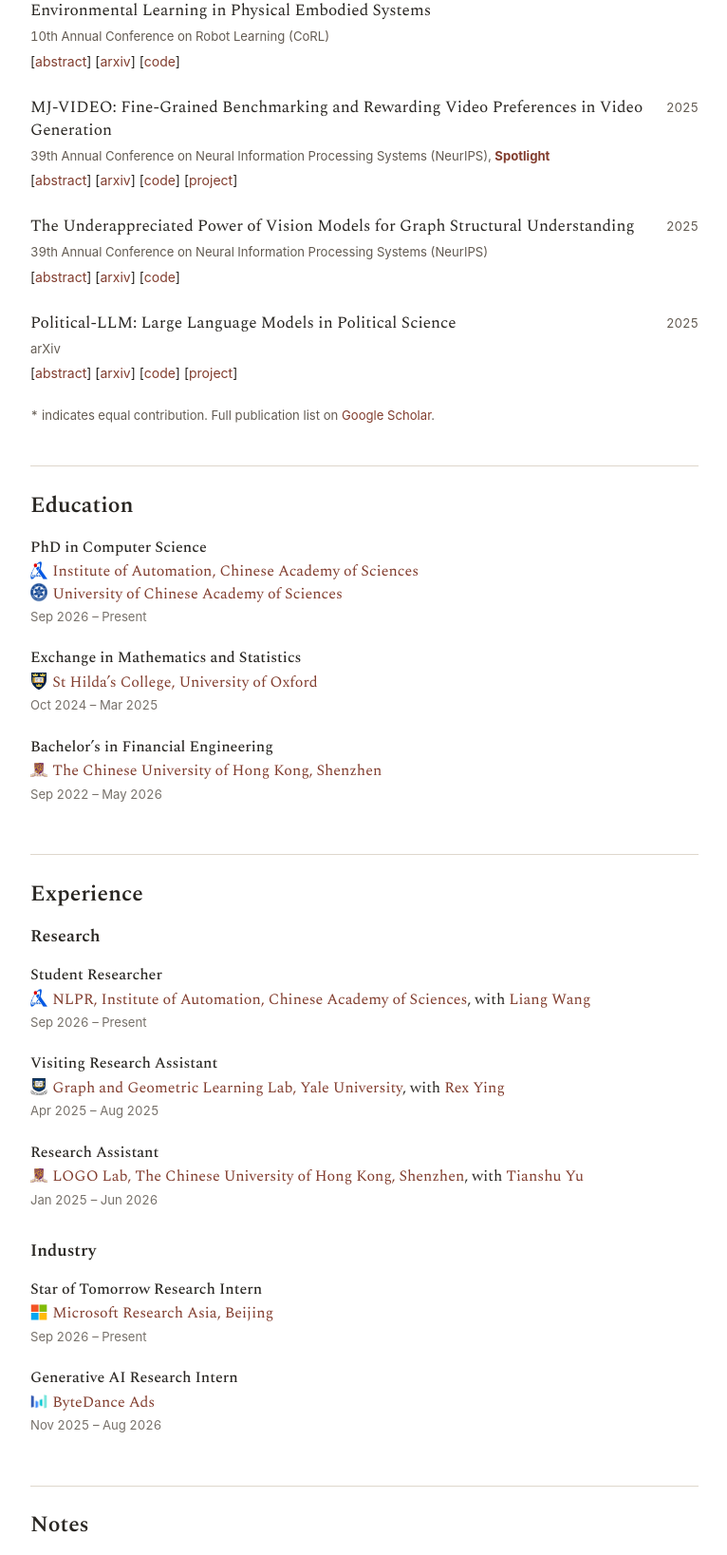
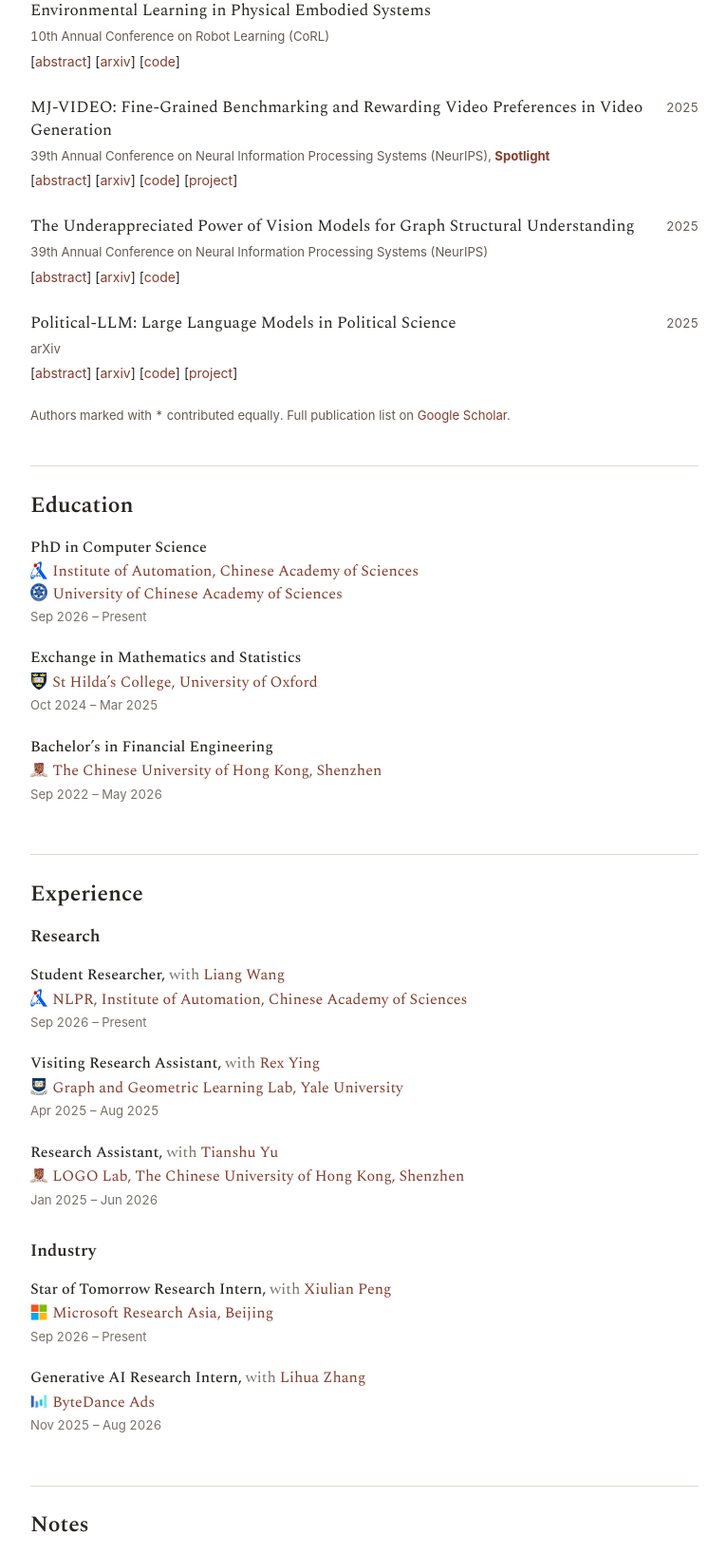
Before and after one commit to greatxue/greatxue.github.io, a Jekyll site: the page built from index.html, in a window 1280 px wide, cut to the strip 640-2277 px from the top of the page. Shown: the whole strip at 95% size, without its empty margins (256-1022 px from the left). Built offline with Jekyll 4.4.1, drawn with Linux system fonts in a browser that asks for light colours.

Commit message:
Refine experience mentor placement and publication note

```diff
--- a/assets/site.css
+++ b/assets/site.css
@@ -343,6 +343,12 @@ summary {
     text-align: left;
     -webkit-hyphens: none;
     hyphens: none;
+}
+
+.timeline-mentor {
+    color: #77716a;
+    font-weight: 400;
+    white-space: nowrap;
 }
 
 .timeline-period {
--- a/index.html
+++ b/index.html
@@ -153,7 +153,7 @@
                 </li>
             </ul>
             <div class="publication-footer">
-                <p><span class="author-note">* indicates equal contribution.</span> Full publication list on <a href="https://scholar.google.com/citations?user=IcbVX1cAAAAJ&amp;hl=en">Google Scholar</a>.</p>
+                <p><span class="author-note">Authors marked with * contributed equally.</span> Full publication list on <a href="https://scholar.google.com/citations?user=IcbVX1cAAAAJ&amp;hl=en">Google Scholar</a>.</p>
             </div>
         </section>
 
@@ -190,30 +190,30 @@
             <h3 class="experience-group">Research</h3>
             <ul class="timeline" role="list">
                 <li>
-                    <span class="timeline-role">Student Researcher</span>
-                    <span class="timeline-institution"><a href="https://english.cas.cn/"><img class="institution-logo" src="{{ '/assets/logos/casia.jpg' | relative_url }}" alt="" width="16" height="16" loading="lazy" decoding="async">NLPR, Institute of Automation, Chinese Academy of Sciences</a>, with <a href="https://scholar.google.com/citations?user=8kzzUboAAAAJ&amp;hl=en">Liang Wang</a></span>
+                    <span class="timeline-role">Student Researcher, <span class="timeline-mentor">with <a href="https://scholar.google.com/citations?user=8kzzUboAAAAJ&amp;hl=en">Liang Wang</a></span></span>
+                    <span class="timeline-institution"><a href="https://english.cas.cn/"><img class="institution-logo" src="{{ '/assets/logos/casia.jpg' | relative_url }}" alt="" width="16" height="16" loading="lazy" decoding="async">NLPR, Institute of Automation, Chinese Academy of Sciences</a></span>
                     <p class="timeline-period"><time datetime="2026-09">Sep 2026</time> – Present</p>
                 </li>
                 <li>
-                    <span class="timeline-role">Visiting Research Assistant</span>
-                    <span class="timeline-institution"><a href="https://graph-and-geometric-learning.github.io/people"><img class="institution-logo" src="{{ '/assets/logos/yale.png' | relative_url }}" alt="" width="16" height="16" loading="lazy" decoding="async">Graph and Geometric Learning Lab, Yale University</a>, with <a href="https://www.cs.yale.edu/homes/ying-rex/">Rex Ying</a></span>
+                    <span class="timeline-role">Visiting Research Assistant, <span class="timeline-mentor">with <a href="https://www.cs.yale.edu/homes/ying-rex/">Rex Ying</a></span></span>
+                    <span class="timeline-institution"><a href="https://graph-and-geometric-learning.github.io/people"><img class="institution-logo" src="{{ '/assets/logos/yale.png' | relative_url }}" alt="" width="16" height="16" loading="lazy" decoding="async">Graph and Geometric Learning Lab, Yale University</a></span>
                     <p class="timeline-period"><time datetime="2025-04">Apr 2025</time> – <time datetime="2025-08">Aug 2025</time></p>
                 </li>
                 <li>
-                    <span class="timeline-role">Research Assistant</span>
-                    <span class="timeline-institution"><a href="https://mypage.cuhk.edu.cn/academics/yutianshu/index.html"><img class="institution-logo" src="{{ '/assets/logos/cuhk-shenzhen.png' | relative_url }}" alt="" width="16" height="16" loading="lazy" decoding="async">LOGO Lab, The Chinese University of Hong Kong, Shenzhen</a>, with <a href="https://mypage.cuhk.edu.cn/academics/yutianshu/">Tianshu Yu</a></span>
+                    <span class="timeline-role">Research Assistant, <span class="timeline-mentor">with <a href="https://mypage.cuhk.edu.cn/academics/yutianshu/">Tianshu Yu</a></span></span>
+                    <span class="timeline-institution"><a href="https://mypage.cuhk.edu.cn/academics/yutianshu/index.html"><img class="institution-logo" src="{{ '/assets/logos/cuhk-shenzhen.png' | relative_url }}" alt="" width="16" height="16" loading="lazy" decoding="async">LOGO Lab, The Chinese University of Hong Kong, Shenzhen</a></span>
                     <p class="timeline-period"><time datetime="2025-01">Jan 2025</time> – <time datetime="2026-06">Jun 2026</time></p>
                 </li>
             </ul>
             <h3 class="experience-group">Industry</h3>
             <ul class="timeline" role="list">
                 <li>
-                    <span class="timeline-role">Star of Tomorrow Research Intern</span>
+                    <span class="timeline-role">Star of Tomorrow Research Intern, <span class="timeline-mentor">with <a href="https://scholar.google.com/citations?user=A9o6duAAAAAJ&amp;hl=en">Xiulian Peng</a></span></span>
                     <span class="timeline-institution"><a href="https://www.microsoft.com/en-us/research/lab/microsoft-research-asia/"><img class="institution-logo" src="{{ '/assets/logos/microsoft.png' | relative_url }}" alt="" width="16" height="16" loading="lazy" decoding="async">Microsoft Research Asia, Beijing</a></span>
                     <p class="timeline-period"><time datetime="2026-09">Sep 2026</time> – Present</p>
                 </li>
                 <li>
-                    <span class="timeline-role">Generative AI Research Intern</span>
+                    <span class="timeline-role">Generative AI Research Intern, <span class="timeline-mentor">with <a href="https://openreview.net/profile?id=~Lihua_Zhang4">Lihua Zhang</a></span></span>
                     <span class="timeline-institution"><a href="https://www.bytedance.com/en/"><img class="institution-logo" src="{{ '/assets/logos/bytedance.png' | relative_url }}" alt="" width="16" height="16" loading="lazy" decoding="async">ByteDance Ads</a></span>
                     <p class="timeline-period"><time datetime="2025-11">Nov 2025</time> – <time datetime="2026-08">Aug 2026</time></p>
                 </li>
```
